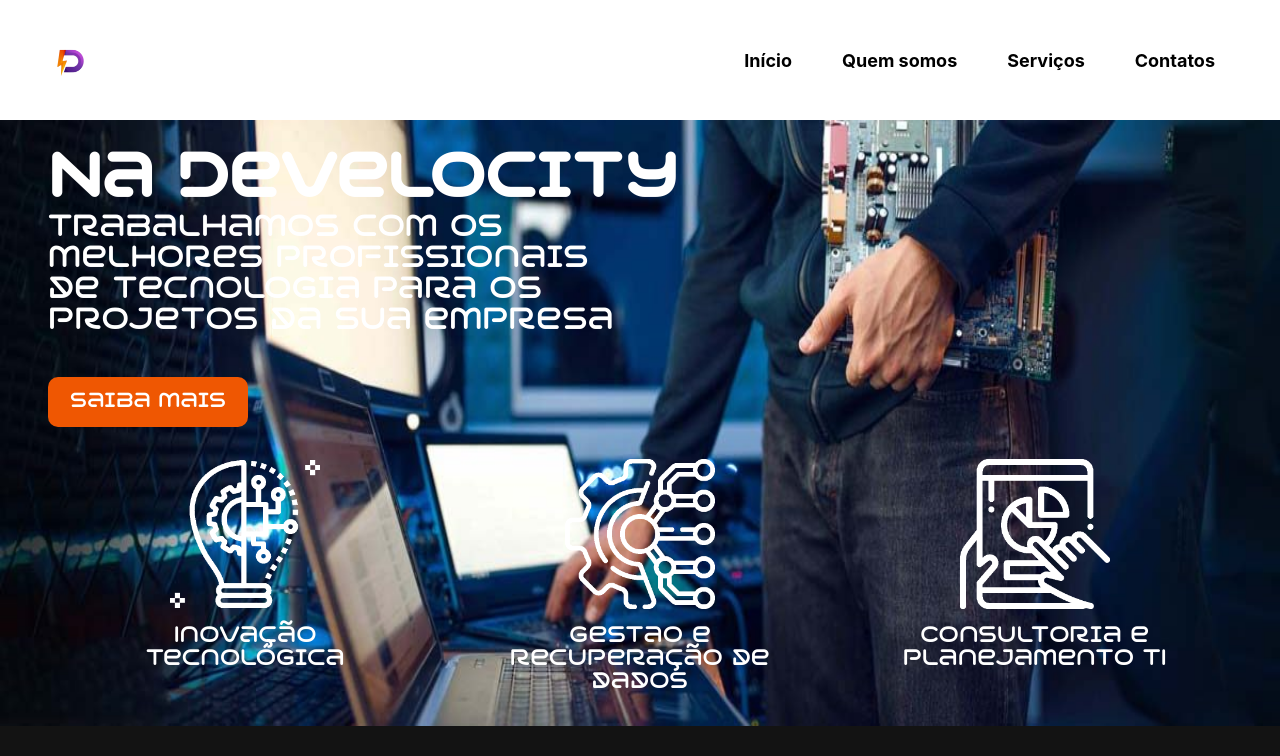
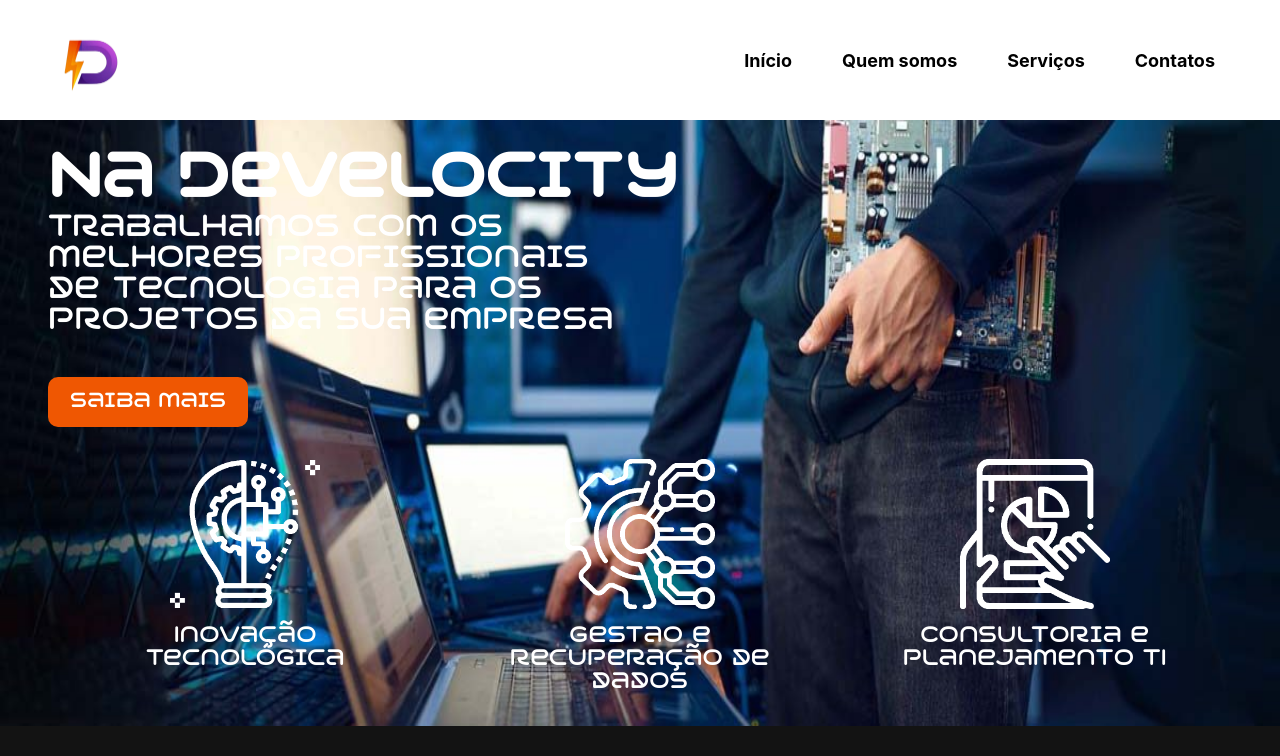
Before and after one commit to leo1lazaro/Develocity-Site, a React (Create React App) app: page / in a window 1280 px wide. Shown: the top 756 px of the page. Built offline with nearby package versions, Linux system fonts and the light colour scheme.

Commit message:
logo maior

```diff
--- a/src/Components/NavBar/navbar.css
+++ b/src/Components/NavBar/navbar.css
@@ -9,7 +9,7 @@
 }
 
 .navbar img {
-    max-width: 40px;
+    max-width: 80px;
     border-radius: 50px;
 }
 
@@ -60,7 +60,7 @@
     transform: translateY(-11px) rotate(-45deg);
 }
 
-@media (max-width: 629px) {
+@media (max-width: 680px) {
     .links {
         display: none;
         flex-direction: column;
```
